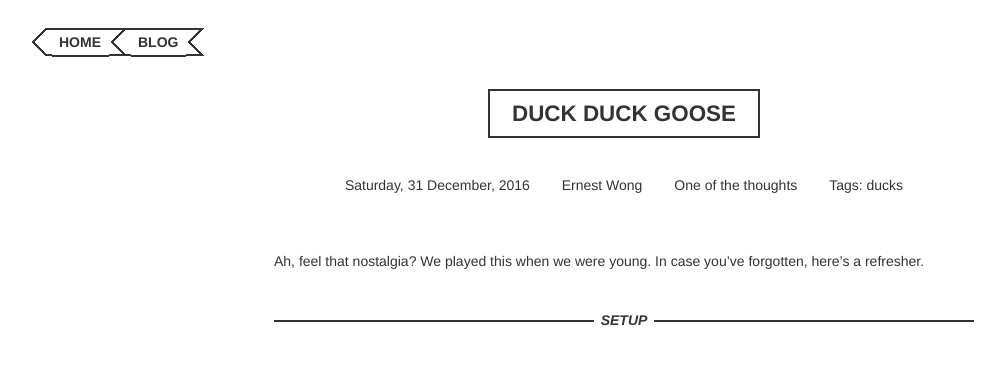
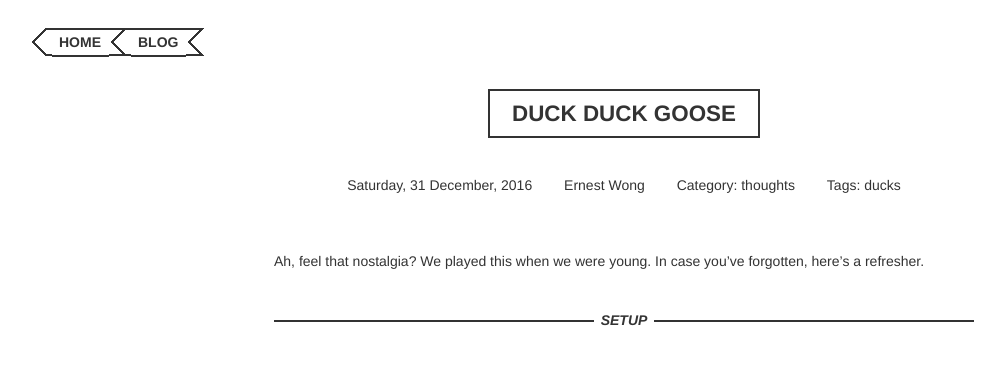
Before and after one commit to ErnWong/ErnWong.github.io, a Jekyll site: the page built from _posts/2016-12-31-duck-duck-goose.markdown, in a window 1280 px wide. Shown: the top 369 px of the page, without its empty margins (16-1021 px from the left). Built offline with Jekyll 4.4.1, drawn with Linux system fonts in a browser that asks for light colours.

Commit message:
Remove awkward category label

```diff
--- a/_layouts/post.html
+++ b/_layouts/post.html
@@ -29,7 +29,7 @@ layout: default
           {% endfor %}
         </span>
         {% else %}
-        <span class="post-category">One of the <a href="{{ "/posts-by-category/" | relative_url }}#{{ page.categories[0] | sluggify }}">{{ page.categories[0] }}</a></span>
+        <span class="post-category">Category: <a href="{{ "/posts-by-category/" | relative_url }}#{{ page.categories[0] | sluggify }}">{{ page.categories[0] }}</a></span>
         {% endif %}
         {% if page.tags.size > 0 %}
         <span class="post-tags">
```
